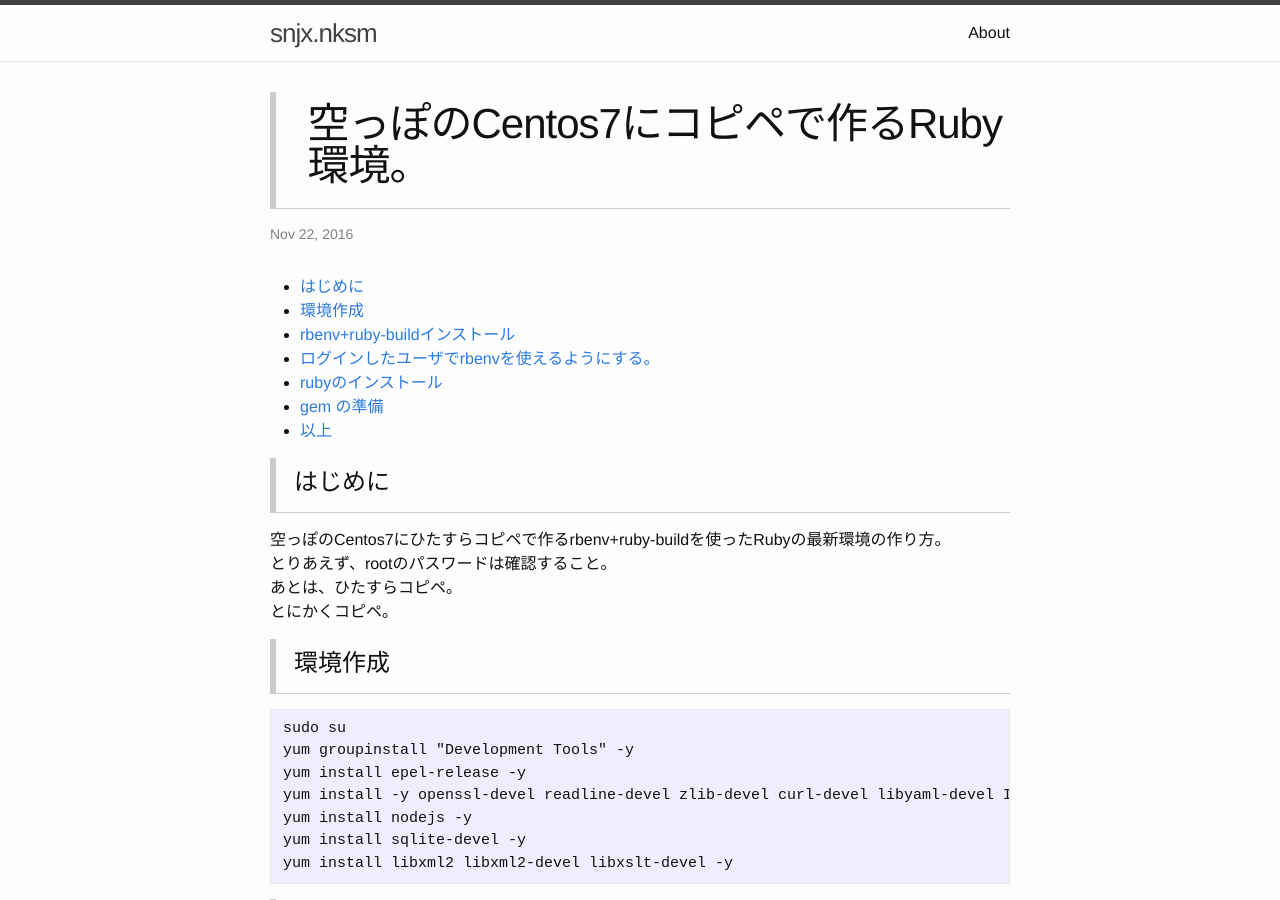
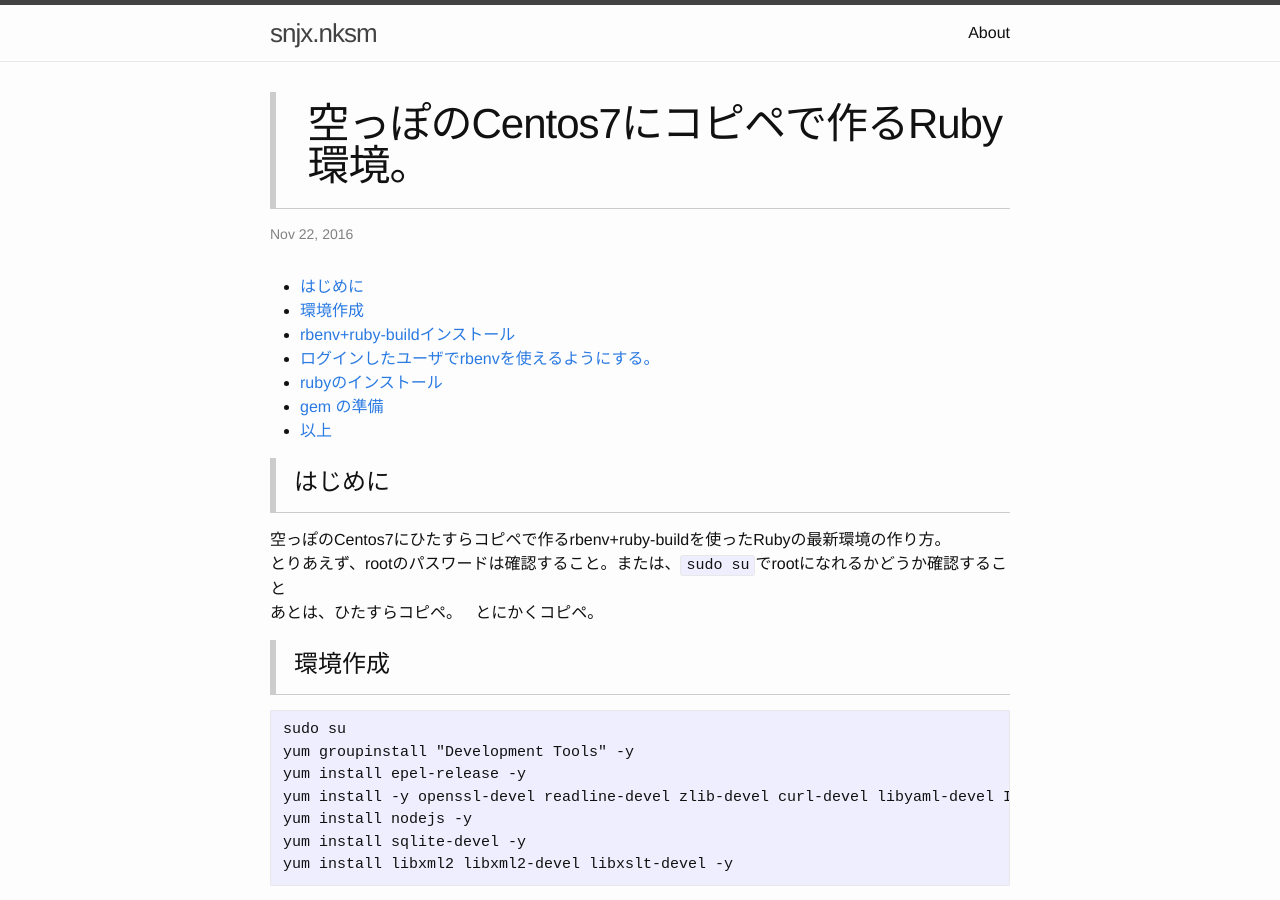
Before and after one commit to snjxnksm/snjxnksm.github.io, a Jekyll site: the page built from _posts/2016-11-22-installrubytocentos7.markdown, in a window 1280 px wide and 900 px high. Built offline with Jekyll 4.4.1, drawn with Linux system fonts in a browser that asks for light colours.

Commit message:
Update 2016-11-22-installrubytocentos7.markdown

```diff
--- a/_posts/2016-11-22-installrubytocentos7.markdown
+++ b/_posts/2016-11-22-installrubytocentos7.markdown
@@ -13,7 +13,7 @@ categories:
 # はじめに
 
 空っぽのCentos7にひたすらコピペで作るrbenv+ruby-buildを使ったRubyの最新環境の作り方。
-とりあえず、rootのパスワードは確認すること。
+とりあえず、rootのパスワードは確認すること。または、`sudo su`でrootになれるかどうか確認すること
 あとは、ひたすらコピペ。
 とにかくコピペ。
 
```
